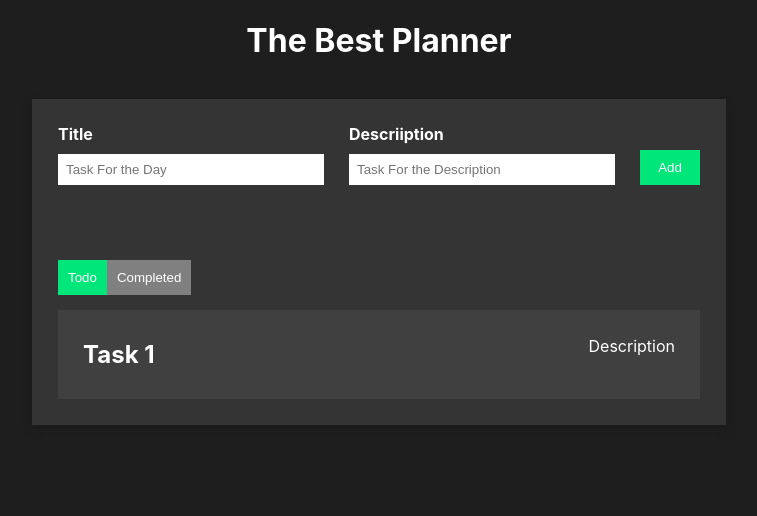
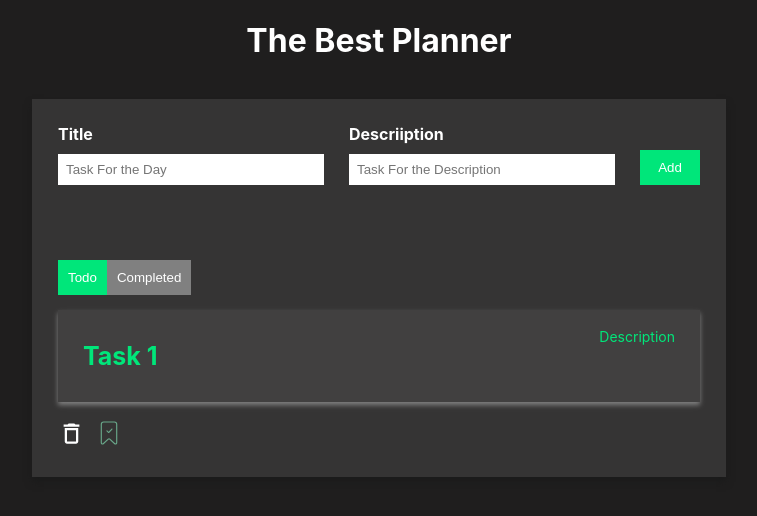
Before and after one commit to MBUDA-BRANICE-NJIRA/Todo-List-Pro., a React (Create React App) app: page / in a window 1280 px wide. Shown: the top 516 px of the page, without its empty margins (261-1018 px from the left). Built offline with nearby package versions, Linux system fonts and the light colour scheme.

Commit message:
Completed styling the project

```diff
--- a/src/App.css
+++ b/src/App.css
@@ -94,5 +94,41 @@ h1{
   padding-bottom: 10px;
   padding-top: 10px;
   margin-top: 15px;
+  box-shadow: 0px 3px 5px gray;
 
 }
+
+.items h2{
+  font-size: 25px;
+  color: rgb(0, 230, 122);
+}
+
+.items p{
+  font-size: 14px;
+  color: rgb(0, 230, 122);
+  margin-top: 8px;
+
+
+}
+.cons{
+  margin-top: 17px;
+}
+
+.check-icon{
+  font-size: 28px;
+  cursor: pointer;
+  margin-left: 10px;
+  color: rgb(105, 167, 138);
+
+}
+.check-icon:hover{
+  color: rgb(0, 230, 122);
+}
+.del-icon{
+  font-size: 27px;
+  cursor: pointer;
+
+}
+.del-icon:hover{
+  color: rgb(143, 62, 62);
+}
--- a/src/App.js
+++ b/src/App.js
@@ -1,5 +1,7 @@
 import { useState } from "react";
 import "./App.css";
+import { CiBookmarkCheck } from "react-icons/ci";
+import { MdDeleteOutline } from "react-icons/md";
 
 function App() {
   const [isCompleteScreen, setIsCompleteScreen] = useState(false);
@@ -46,9 +48,9 @@ function App() {
             <p> Description</p>
           </div>
 
-          <div>
-
-
+          <div className="cons">
+          <MdDeleteOutline className="del-icon"/>
+          <CiBookmarkCheck className="check-icon"/>
           </div>
 
         </div>
```
